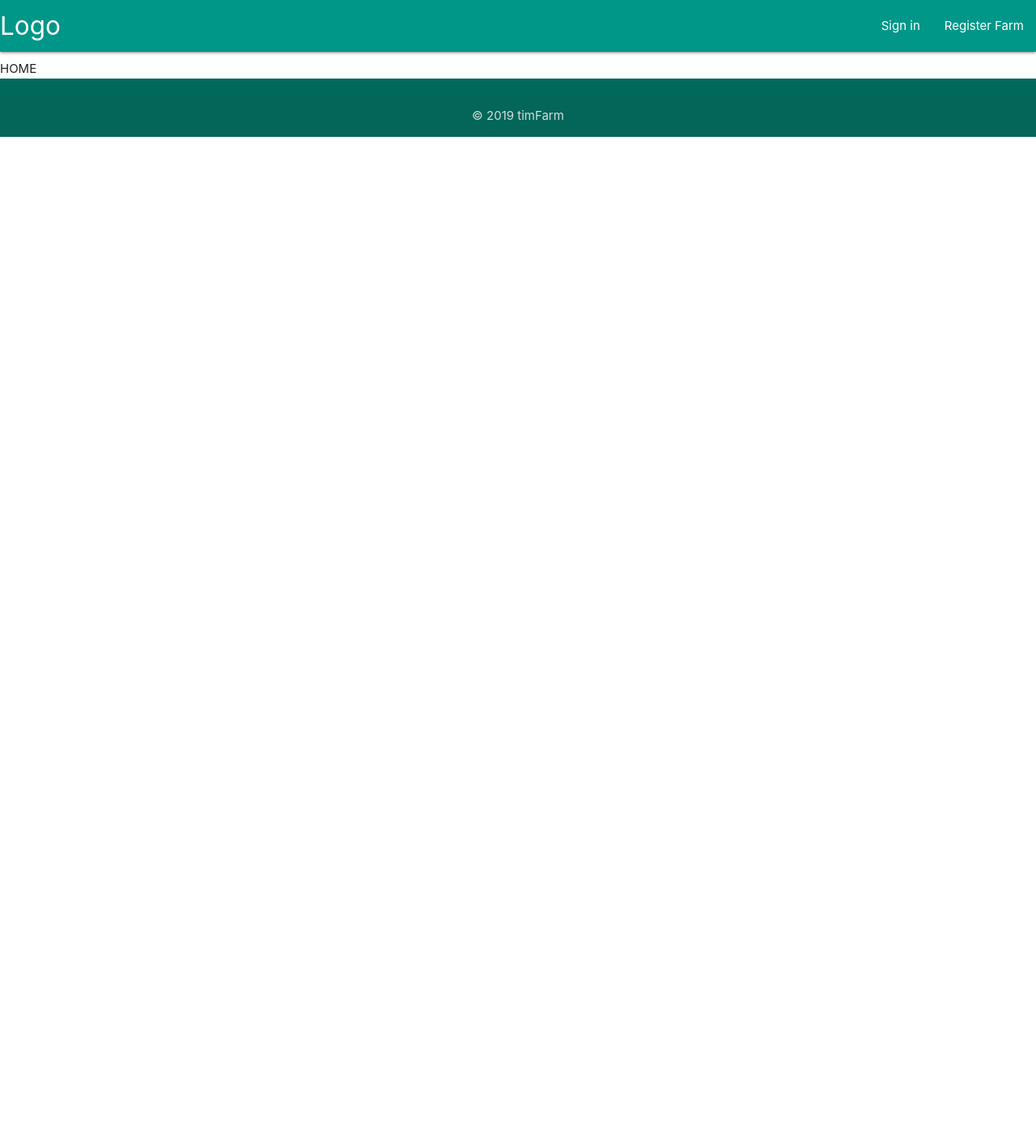
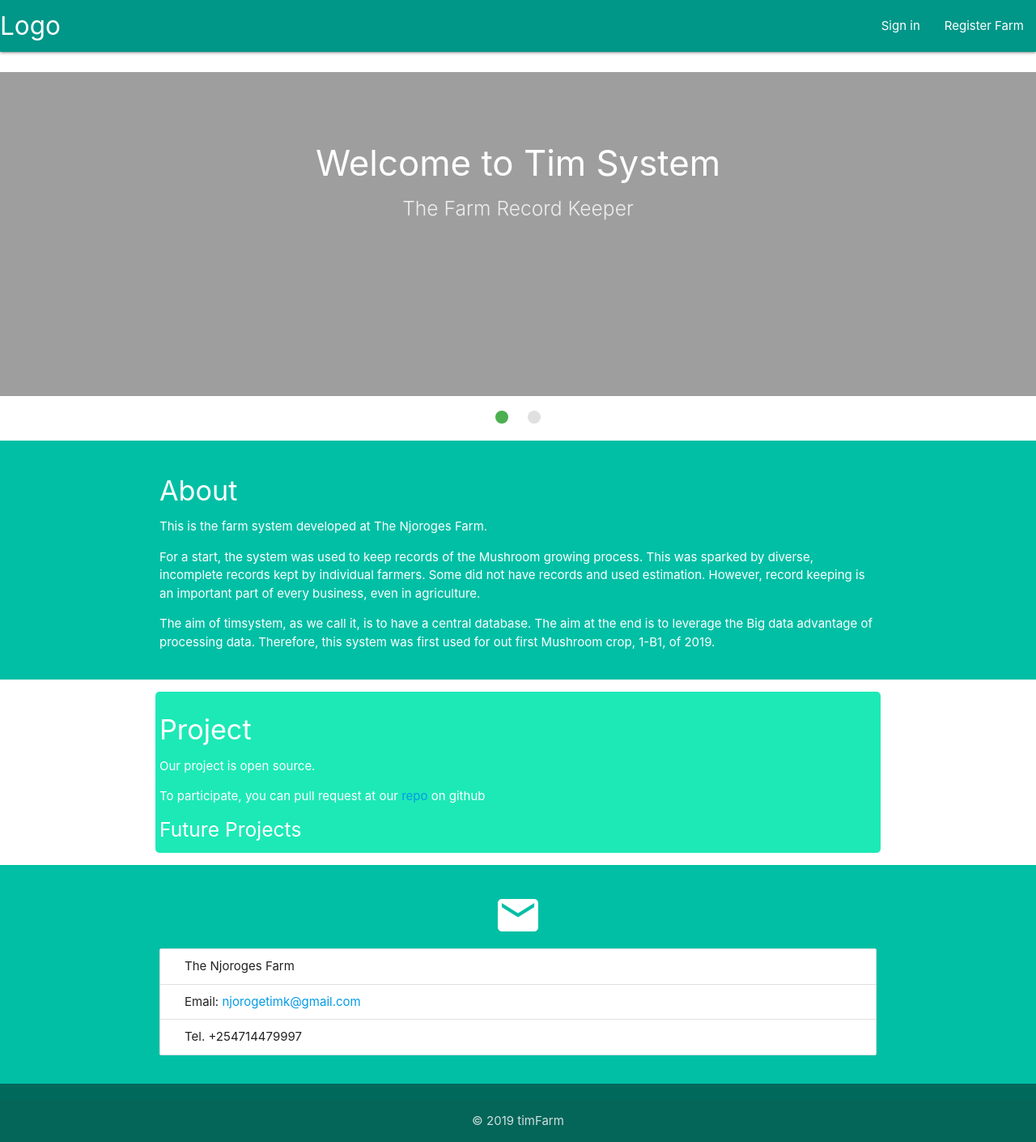
Before and after one commit to njorogetimk/timFarm, a Flask app: page / in a window 1280 px wide. Shown: the whole page at 81% size. Before the commit the page ends 169 px from the top, so only its background shows below. Run offline with Flask 2, Linux system fonts and the light colour scheme.

Commit message:
Partial finish of homepage

```diff
--- a/timsystem/static/js/matCustom.js
+++ b/timsystem/static/js/matCustom.js
@@ -22,3 +22,8 @@ document.addEventListener('DOMContentLoaded', function() {
   var elems = document.querySelectorAll('.timepicker');
   var instances = M.Timepicker.init(elems, {});
 });
+
+document.addEventListener('DOMContentLoaded', function() {
+  var elems = document.querySelectorAll('.slider');
+  var instances = M.Slider.init(elems, {});
+});
--- a/timsystem/templates/home.html
+++ b/timsystem/templates/home.html
@@ -1,5 +1,57 @@
 {% extends 'base.html' %}
 
 {% block content %}
-HOME
+<section class="section">
+  <div class="">
+    <div class="slider">
+      <ul class="slides">
+        <li>
+          <img src="" alt="">
+          <div class="caption center-align">
+            <h3>Welcome to Tim System</h3>
+            <h5 class="light grey-text text-lighten-3">The Farm Record Keeper</h5>
+          </div>
+        </li>
+        <li>
+          <img src="{{url_for('static', filename='images/slides/mushroom.jpg')}}" alt="Mushroom">
+          <div class="caption right-align teal-text">
+            <h3>For Mushroom growers</h3>
+            <h5 class="Red-text text-lighten-1">Reference and concise history</h5>
+          </div>
+        </li>
+      </ul>
+    </div>
+  </div>
+</section>
+
+<section class="section teal accent-4 white-text">
+  <div class="container">
+    <h4>About</h4>
+    <p>This is the farm system developed at The Njoroges Farm.</p>
+    <p>For a start, the system was used to keep records of the Mushroom growing process. This was sparked by diverse, incomplete records kept by individual farmers. Some did not have records and used estimation. However, record keeping is an important part of every business, even in agriculture.</p>
+    <p>The aim of timsystem, as we call it, is to have a central database. The aim at the end is to leverage the Big data advantage of processing data. Therefore, this system was first used for out first Mushroom crop, 1-B1, of 2019.</p>
+  </div>
+</section>
+
+<section class="section">
+  <div class="container teal accent-3 white-text">
+    <h4>Project</h4>
+    <p>Our project is open source.</p>
+    <p>To participate, you can pull request at our <a href="" target="
+      ">repo</a> on github</p>
+    <h5>Future Projects</h5>
+  </div>
+</section>
+<section class="section teal accent-4">
+  <div class="container">
+    <div class="col s12 m6">
+    <h6 class="center"><i class="medium material-icons white-text">email</i></h6>
+    <ul class="collection with-header white">
+      <li class="collection-item">The Njoroges Farm</li>
+      <li class="collection-item">Email: <a href="mailto:njorogetimk@gmail.com">njorogetimk@gmail.com</a></li>
+      <li class="collection-item">Tel. +254714479997</li>
+    </ul>
+  </div>
+  </div>
+</section>
 {% endblock %}
```
Also changed, not shown: timsystem/static/images/slides/mushroom.jpg (added).
